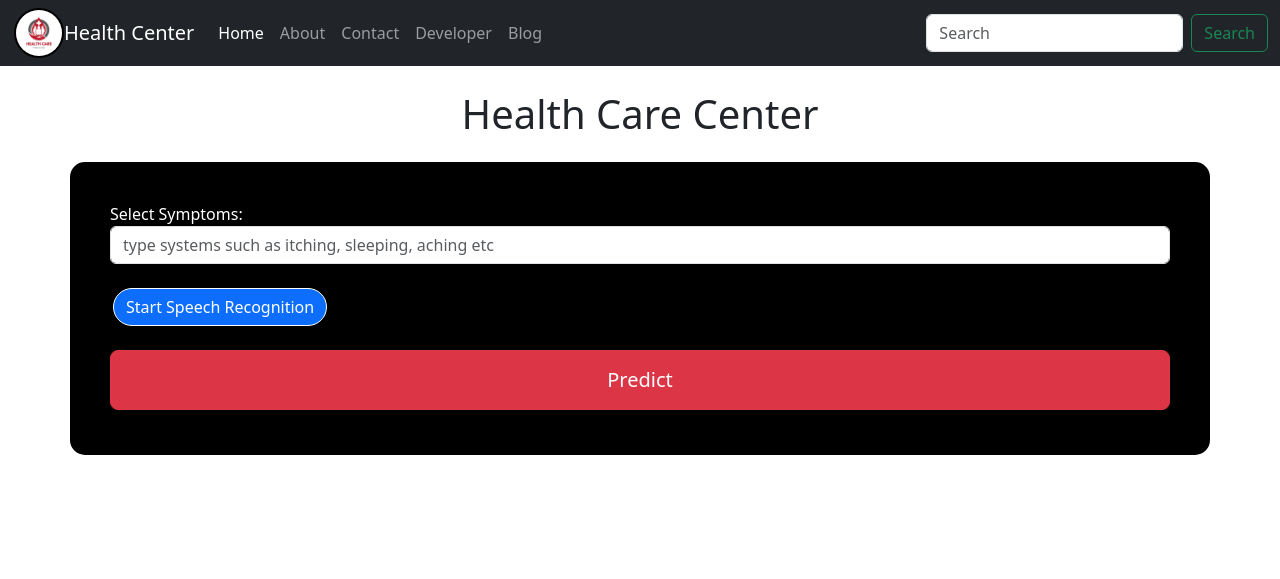
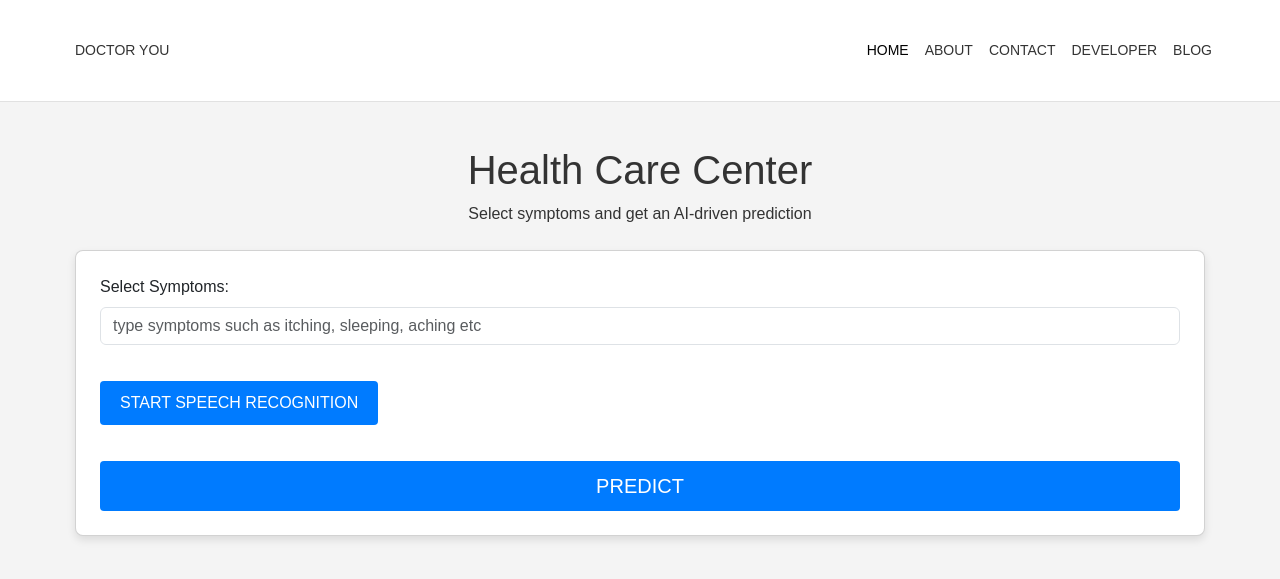
Before and after one commit to FawazSapa/Dr.You, a Flask app: page / in a window 1280 px wide. Shown: the top 579 px of the page. Run offline with Flask 3, Linux system fonts and the light colour scheme; parts of the project's set-up code (start-up, migrations or seed data) failed here and were passed over.

Commit message:
front-end enhancements

```diff
--- a/main.py
+++ b/main.py
@@ -243,40 +243,39 @@ def index():
 @app.route("/predict", methods=["GET", "POST"])
 def home():
     if request.method == "POST":
-        symptoms = request.form.get("symptoms")
-        # mysysms = request.form.get('mysysms')
-        # print(mysysms)
-        print(symptoms)
-        if symptoms == "Symptoms":
-            message = (
-                "Please either write symptoms or you have written misspelled symptoms"
-            )
+        symptoms = request.form.get("symptoms").lower()  # Convert to lowercase to match dictionary keys
+        if not symptoms:
+            # No input was provided by the user
+            message = "No symptoms were inputted. Please enter symptoms."
             return render_template("index.html", message=message)
-        else:
 
-            # Split the user's input into a list of symptoms (assuming they are comma-separated)
-            user_symptoms = [s.strip() for s in symptoms.split(",")]
-            # Remove any extra characters, if any
-            user_symptoms = [symptom.strip("[]' ") for symptom in user_symptoms]
-            predicted_disease = get_predicted_value(user_symptoms)
-            dis_des, precautions, medications, rec_diet, workout = helper(
-                predicted_disease
-            )
+        # Split the user's input into a list of symptoms (assuming they are comma-separated)
+        user_symptoms = [s.strip() for s in symptoms.split(",")]
 
-            my_precautions = []
-            for i in precautions[0]:
-                my_precautions.append(i)
+        # Check if all user-entered symptoms match the known symptoms
+        valid_symptoms = [symptom for symptom in user_symptoms if symptom in symptoms_dict]
 
-            return render_template(
-                "index.html",
-                predicted_disease=predicted_disease,
-                dis_des=dis_des,
-                my_precautions=my_precautions,
-                medications=medications,
-                my_diet=rec_diet,
-                workout=workout,
-            )
+        if not valid_symptoms:
+            # No valid symptoms were entered (or all were misspelled)
+            message = "Invalid or misspelled symptoms were entered. Please check your symptoms and try again."
+            return render_template("index.html", message=message)
 
+        predicted_disease = get_predicted_value(valid_symptoms)
+        dis_des, precautions, medications, rec_diet, workout = helper(predicted_disease)
+
+        my_precautions = []
+        for i in precautions[0]:
+            my_precautions.append(i)
+
+        return render_template(
+            "index.html",
+            predicted_disease=predicted_disease,
+            dis_des=dis_des,
+            my_precautions=my_precautions,
+            medications=medications,
+            my_diet=rec_diet,
+            workout=workout,
+        )
     return render_template("index.html")
 
 
--- a/templates/index.html
+++ b/templates/index.html
@@ -10,42 +10,158 @@
 </head>
 
 <style>
+    /* Add this CSS to your existing <style> tag or in a separate CSS file */
     .logo {
         width: 50px;
         height: 50px;
         color: black;
-        margin-top: 0;
-        margin-left: 2px;
     }
 
     .myimg {
         width: 50px;
         height: 50px;
-        border: 2px solid black;
         border-radius: 25px;
+    }
+
+    /* Global Styles */
+    body,
+    html {
+        margin: 0;
+        padding: 0;
+        font-family: 'Arial', sans-serif;
+        background-color: #f4f4f4;
+        color: #333;
+    }
+
+    .navbar {
+        background-color: #fff;
+        border-bottom: 1px solid #e1e1e1;
+        padding: 10px 20px;
+    }
+
+    .navbar a {
+        color: #333;
+        padding: 10px 15px;
+        text-decoration: none;
+        text-transform: uppercase;
+        font-size: 14px;
+    }
+
+    .navbar a:hover {
+        color: #000;
+    }
+
+    /* Header styles */
+    .header {
+        text-align: center;
+        padding: 50px 10px;
+        background-color: #f4f4f4;
+    }
+
+    .header h1 {
+        margin: 0;
+        color: #333;
+        font-size: 32px;
+    }
+
+    .header p {
+        font-size: 18px;
+        color: #666;
+    }
+
+    /* Card styles */
+    .card {
+        background-color: #fff;
+        border-radius: 8px;
+        box-shadow: 0 4px 8px rgba(0, 0, 0, 0.1);
+        overflow: hidden;
+        margin: 15px;
+        transition: box-shadow 0.3s ease-in-out;
+    }
+
+    .card:hover {
+        box-shadow: 0 6px 12px rgba(0, 0, 0, 0.2);
+    }
+
+    .card img {
+        width: 100%;
+        display: block;
+    }
+
+    .card-content {
+        padding: 15px;
+        text-align: center;
+    }
+
+    .card-title {
+        margin-bottom: 5px;
+        font-size: 20px;
+        color: #333;
+    }
+
+    .card-text {
+        font-size: 15px;
+        color: #666;
+    }
+
+    /* Layout styles */
+    .container {
+        max-width: 1200px;
+        margin: 0 auto;
+        padding: 20px;
+    }
+
+    .row {
+        display: flex;
+        flex-wrap: wrap;
+        margin: -15px;
+    }
+
+    .col {
+        flex: 1;
+        padding: 15px;
+    }
+
+    /* Button styles */
+    .btn {
+        background-color: #007bff;
+        color: white;
+        border: none;
+        padding: 10px 20px;
+        margin-top: 20px;
+        border-radius: 4px;
+        text-transform: uppercase;
+        text-decoration: none;
+        display: inline-block;
+        transition: background-color 0.3s ease-in-out;
+    }
+
+    .btn:hover {
+        background-color: #0056b3;
+    }
+
+    @media (max-width: 768px) {
+        .row {
+            flex-direction: column;
+        }
     }
 </style>
 </head>
 
 <body>
     <!-- Navbar -->
-    <nav class="navbar navbar-expand-lg navbar-dark bg-dark">
-        <div class="container-fluid">
-            <!-- Logo at the top-left corner -->
-            <div class="logo">
-                <img class="myimg" src="{{ url_for('static', filename='img.png') }}" alt="">
-            </div>
-
-            <a class="navbar-brand" href="#">Health Center</a>
+    <nav class="navbar navbar-expand-lg">
+        <div class="container">
+            <a class="navbar-brand" href="#">Doctor You</a>
             <button class="navbar-toggler" type="button" data-bs-toggle="collapse"
                 data-bs-target="#navbarSupportedContent" aria-controls="navbarSupportedContent" aria-expanded="false"
                 aria-label="Toggle navigation">
                 <span class="navbar-toggler-icon"></span>
             </button>
             <div class="collapse navbar-collapse" id="navbarSupportedContent">
-                <ul class="navbar-nav me-auto mb-2 mb-lg-0">
+                <ul class="navbar-nav ms-auto mb-2 mb-lg-0">
                     <li class="nav-item">
-                        <a class="nav-link active" aria-current="page" href="#">Home</a>
+                        <a class="nav-link active" href="#">Home</a>
                     </li>
                     <li class="nav-item">
                         <a class="nav-link" href="/about">About</a>
@@ -60,78 +176,58 @@
                         <a class="nav-link" href="/blog">Blog</a>
                     </li>
                 </ul>
-                <form class="d-flex" role="search">
-                    <input class="form-control me-2" type="search" placeholder="Search" aria-label="Search">
-                    <button class="btn btn-outline-success" type="submit">Search</button>
-                </form>
             </div>
         </div>
     </nav>
 
-
-
-
-    <!-- main form of page -->
-    <h1 class="mt-4 my-4 text-center text-green">Health Care Center</h1>
-    <div class="container my-4 mt-4" style="background: black; color: white; border-radius: 15px; padding: 40px;">
+    <!-- Main Content -->
+    <main class="container mt-4">
+        <div class="text-center mb-4">
+            <h1>Health Care Center</h1>
+            <p>Select symptoms and get an AI-driven prediction</p>
+        </div>
+        <div class="card p-4 mb-4">
             <form action="/predict" method="post">
-            <div class="form-group">
-                <label for="symptoms">Select Symptoms:</label>
-                <input type="text" class="form-control" , id="symptoms" name="symptoms"
-                    placeholder="type systems such as itching, sleeping, aching etc">
-
+                <div class="mb-3">
+                    <label for="symptoms" class="form-label">Select Symptoms:</label>
+                    <input type="text" class="form-control" id="symptoms" name="symptoms"
+                        placeholder="type symptoms such as itching, sleeping, aching etc">
                 </div>
-            <br>
-            <button type="button" id="startSpeechRecognition" class="btn btn-primary"
-                style="margin-left:3px;border:1px solid white; border-radius:20px;">
+                <button type="button" id="startSpeechRecognition" class="btn btn-outline-primary mb-3">
                     Start Speech Recognition
                 </button>
-            <br>
-
-            <!-- Display the transcribed text here -->
-            <div name="mysysms" id="transcription"></div>
-
+                <div id="transcription"></div>
                 {% if message %}
-            <p>{{ message }}</p>
+                <div class="alert alert-warning" role="alert">
+                    {{ message }}
+                </div>
                 {% endif %}
-            <br>
-
-            <button type="submit" class="btn btn-danger btn-lg"
-                style="width: 100%; padding: 14px; margin-bottom: 5px;">Predict</button>
+                <button type="submit" class="btn btn-primary btn-lg w-100">Predict</button>
             </form>
         </div>
 
-
-
-
-
-
-
-
-    {% if predicted_disease %} <!-- Show only if user clicks predict. -->
-
-    <!-- Results -->
-    <h1 class="text-center my-4 mt-4">Our AI System Results</h1>
-    <div class="container">
-        <!-- notice here data-bs-tagrget would launch the code with the id diseaseModal which is defined in the div. -->
-        <div class="result-container">
-            <!-- Buttons to toggle display -->
-            <button class="toggle-button" data-bs-toggle="modal" data-bs-target="#diseaseModal"
-                style="padding:4px;  margin: 5px 40px 5px 0; font-size:20px;font-weight:bold; width:140px; border-radius:5px; background:#F39334;color:black;">Disease</button>
-            <button class="toggle-button" data-bs-toggle="modal" data-bs-target="#descriptionModal"
-                style="padding:4px; margin: 5px 40px 5px 0; font-size:20px;font-weight:bold; width:140px; border-radius:5px; background:#268AF3 ;color:black;">Description</button>
-            <button class="toggle-button" data-bs-toggle="modal" data-bs-target="#precautionModal"
-                style="padding:4px; margin: 5px 40px 5px 0; font-size:20px;font-weight:bold; width:140px; border-radius:5px; background:#F371F9 ;color:black;">Precaution</button>
-            <button class="toggle-button" data-bs-toggle="modal" data-bs-target="#medicationsModal"
-                style="padding:4px; margin: 5px 40px 5px 0; font-size:20px;font-weight:bold; width:140px;border-radius:5px; background:#F8576F ;color:black;">Medications</button>
-            <button class="toggle-button" data-bs-toggle="modal" data-bs-target="#workoutsModal"
-                style="padding:4px; margin: 5px 40px 5px 0; font-size:20px;font-weight:bold; width:140px; border-radius:5px; background:#99F741 ;color:black;">Workouts</button>
-            <button class="toggle-button" data-bs-toggle="modal" data-bs-target="#dietsModal"
-                style="padding:4px; margin: 5px 40px 5px 0; font-size:20px;font-weight:bold; width:140px; border-radius:5px; background:#E5E23D;color:black;">Diets</button>
+        {% if predicted_disease %}
+        <!-- Results Section -->
+        <div class="results-section text-center">
+            <h2>Our AI System Results</h2>
+            <!-- Results Buttons -->
+            <div class="d-flex justify-content-center flex-wrap">
+                <button class="btn btn-outline-dark m-2" data-bs-toggle="modal"
+                    data-bs-target="#diseaseModal">Disease</button>
+                <button class="btn btn-outline-dark m-2" data-bs-toggle="modal"
+                    data-bs-target="#descriptionModal">Description</button>
+                <button class="btn btn-outline-dark m-2" data-bs-toggle="modal"
+                    data-bs-target="#precautionModal">Precaution</button>
+                <button class="btn btn-outline-dark m-2" data-bs-toggle="modal"
+                    data-bs-target="#medicationsModal">Medications</button>
+                <button class="btn btn-outline-dark m-2" data-bs-toggle="modal"
+                    data-bs-target="#workoutsModal">Workouts</button>
+                <button class="btn btn-outline-dark m-2" data-bs-toggle="modal"
+                    data-bs-target="#dietsModal">Diets</button>
             </div>
         </div>
+        {% endif %}
 
-    {% endif %}
 
         <!-- Disease Modal -->
         <div class="modal fade" id="diseaseModal" tabindex="-1" aria-labelledby="diseaseModalLabel" aria-hidden="true">
@@ -211,7 +307,8 @@
         </div>
 
         <!-- Workouts Modal -->
-    <div class="modal fade" id="workoutsModal" tabindex="-1" aria-labelledby="workoutsModalLabel" aria-hidden="true">
+        <div class="modal fade" id="workoutsModal" tabindex="-1" aria-labelledby="workoutsModalLabel"
+            aria-hidden="true">
             <div class="modal-dialog">
                 <div class="modal-content">
                     <div class="modal-header" style="background-color: #020606; color:white;">
```
Lines whose indentation alone changed are shown as unchanged.
